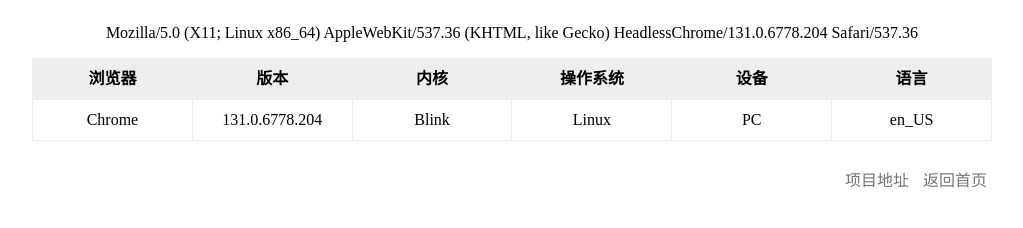
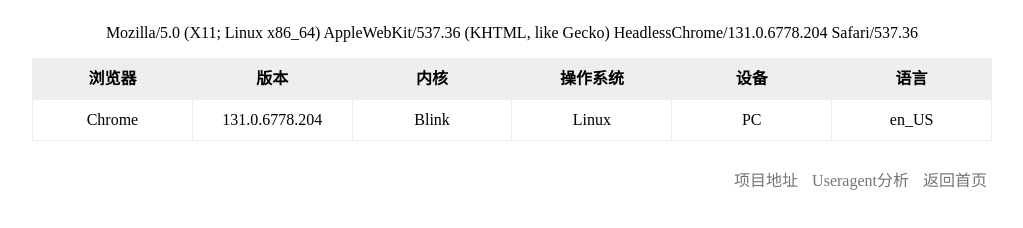
Before and after one commit to mumuy/browser, a plain HTML site: page index.html in a window 1280 px wide. Shown: the whole page, without its empty margins (128-1151 px from the left). Drawn offline with Linux system fonts and the light colour scheme.

Commit message:
updated  添加友情链接

```diff
--- a/index.html
+++ b/index.html
@@ -117,6 +117,7 @@
 			</div>
 			<div class="footer">
 				<a href="https://github.com/mumuy/browser" target="_blank">项目地址</a>
+				<a href="https://www.ip138.com/useragent/" target="_blank">Useragent分析</a>
 				<a href="/">返回首页</a>
 			</div>
 		</div>
```
